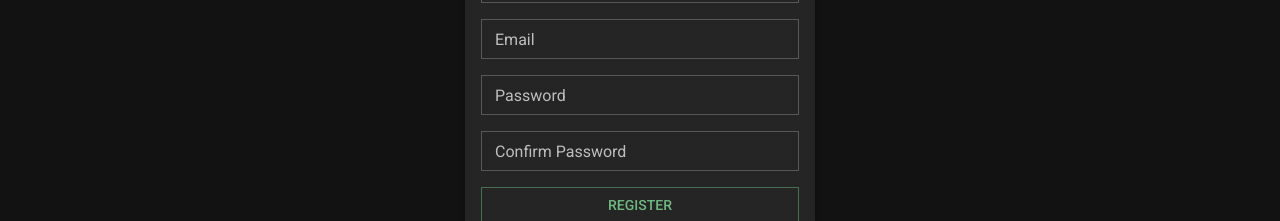
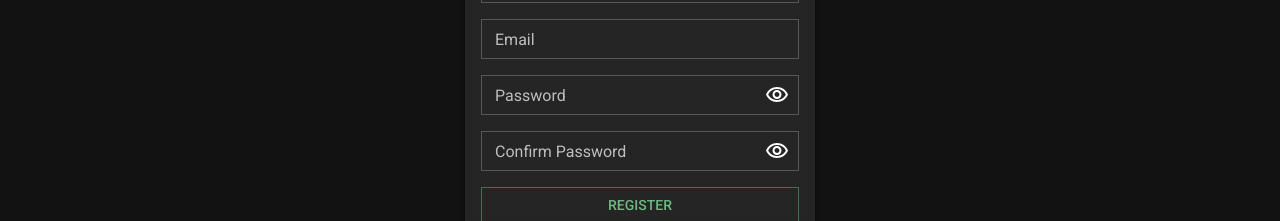
Before and after one commit to prosenjit-singha/todoser, a React (Create React App) app: page /register in a window 1280 px wide. Shown: the part 332-553 px from the top of the page. Built offline with nearby package versions, Linux system fonts and the light colour scheme.

Commit message:
password visibility toggle option added

```diff
--- a/src/pages/Register/RegForm.tsx
+++ b/src/pages/Register/RegForm.tsx
@@ -1,15 +1,22 @@
+import { useState } from "react";
 import {
   Paper,
   Typography,
   TextField,
   Stack,
   Button,
-  Divider,
+  InputAdornment,
+  IconButton,
 } from "@mui/material";
 import { FcGoogle } from "react-icons/fc";
+import {
+  MdOutlineVisibility as VisibilityIcon,
+  MdOutlineVisibilityOff as VisibilityOffIcon,
+} from "react-icons/md";
 import OrDivider from "./OrDivider";
 
 function RegForm() {
+  const [showPass, setShowPass] = useState(false);
   return (
     <Paper
       elevation={3}
@@ -19,10 +26,64 @@ function RegForm() {
         Register
       </Typography>
       <Stack spacing={2} mt={3}>
-        <TextField label="Full Name" size="small" fullWidth />
-        <TextField label="Email" size="small" fullWidth />
-        <TextField label="Password" size="small" fullWidth />
-        <TextField label="Confirm Password" size="small" fullWidth />
+        <TextField
+          name="fullName"
+          label="Full Name"
+          size="small"
+          fullWidth
+          autoComplete="off"
+          placeholder="John Cina"
+        />
+        <TextField
+          name="email"
+          label="Email"
+          type="email"
+          size="small"
+          fullWidth
+          placeholder="john@example.com"
+        />
+        <TextField
+          name="password"
+          type={showPass ? "text" : "password"}
+          placeholder="password"
+          label="Password"
+          size="small"
+          fullWidth
+          InputProps={{
+            endAdornment: (
+              <InputAdornment position="end">
+                <IconButton
+                  onClick={() => setShowPass(!showPass)}
+                  aria-label="toggle password visibility"
+                  edge="end"
+                >
+                  {showPass ? <VisibilityOffIcon /> : <VisibilityIcon />}
+                </IconButton>
+              </InputAdornment>
+            ),
+          }}
+        />
+        <TextField
+          name="confirmPassword"
+          label="Confirm Password"
+          type={showPass ? "text" : "password"}
+          placeholder="password"
+          size="small"
+          fullWidth
+          InputProps={{
+            endAdornment: (
+              <InputAdornment position="end">
+                <IconButton
+                  onClick={() => setShowPass(!showPass)}
+                  aria-label="toggle password visibility"
+                  edge="end"
+                >
+                  {showPass ? <VisibilityOffIcon /> : <VisibilityIcon />}
+                </IconButton>
+              </InputAdornment>
+            ),
+          }}
+        />
         <Button type="submit" variant="outlined">
           Register
         </Button>
```
